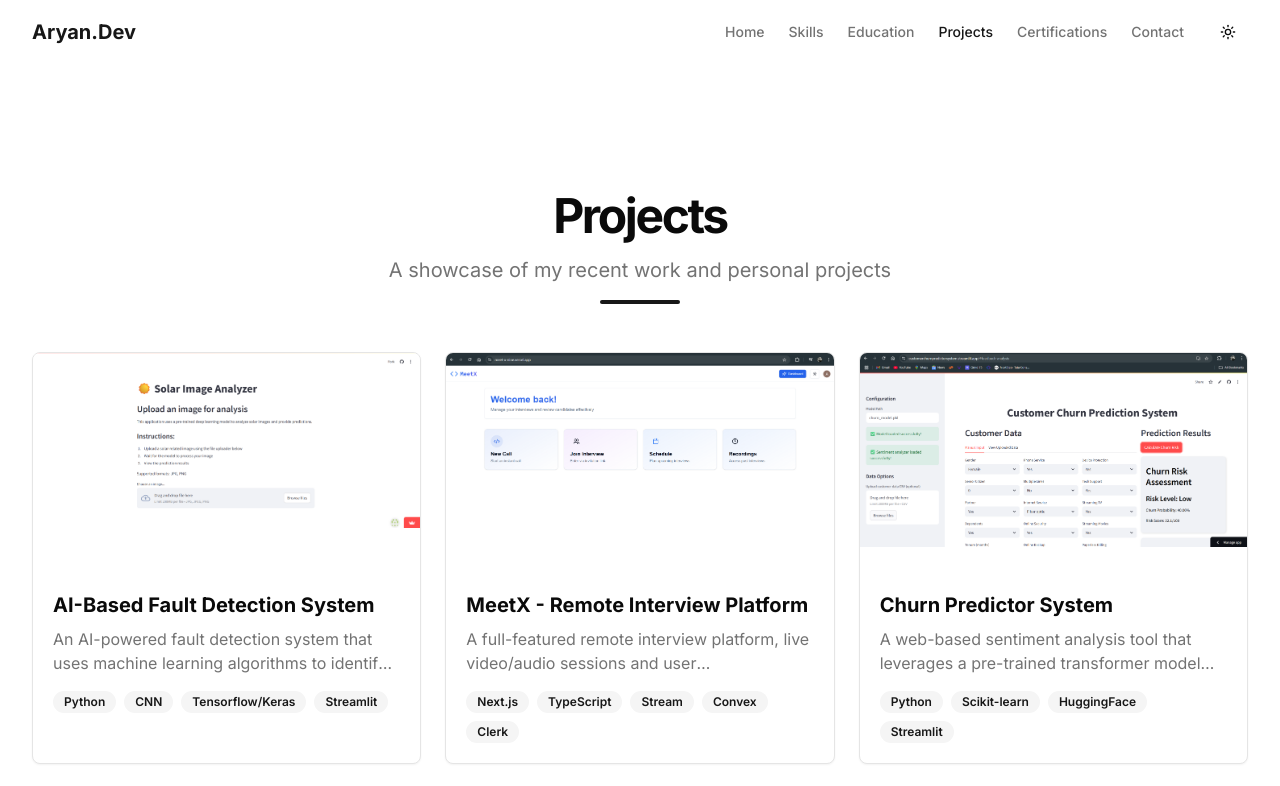
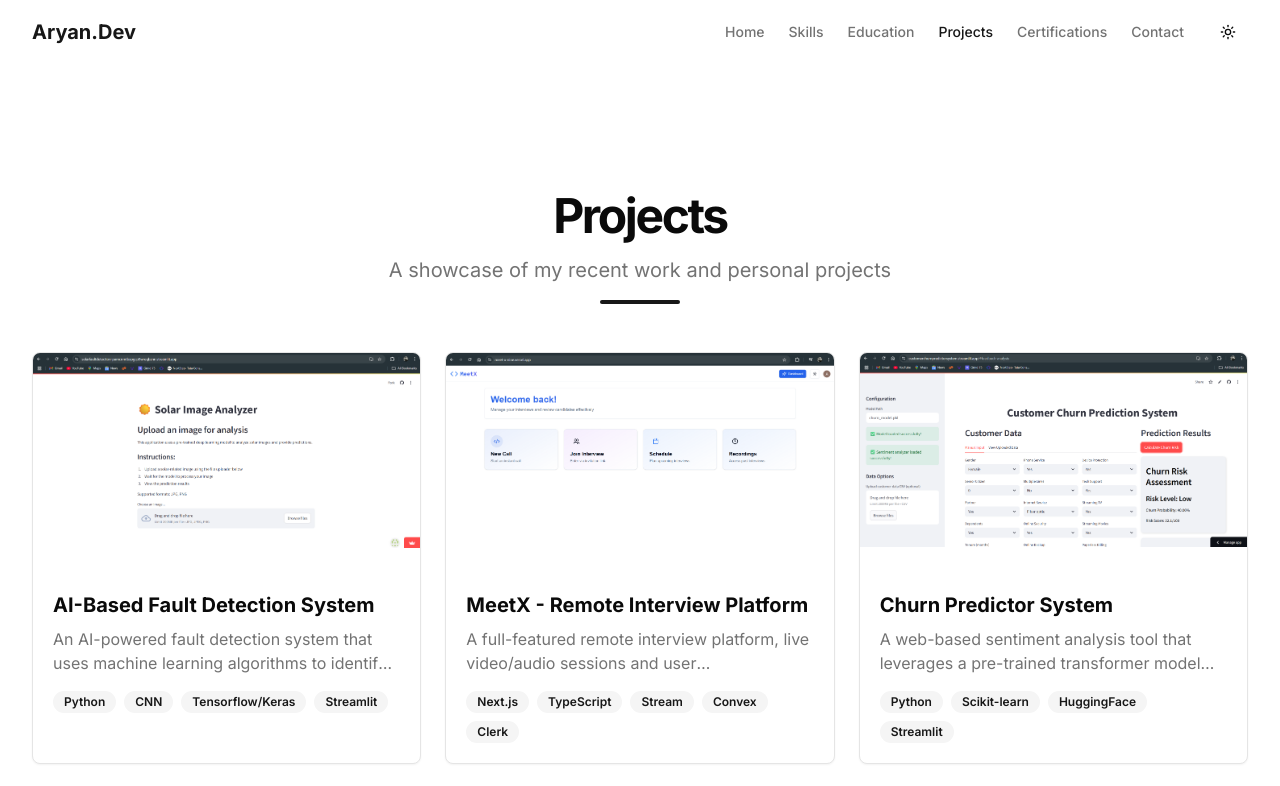
Before and after one commit to Megamind0407/MyPortfolio, a Next.js app: page /projects in a window 1280 px wide. Shown: the top 786 px of the page. Built offline with nearby package versions, Linux system fonts and the light colour scheme.

Commit message:
update project section & name

```diff
--- a/app/projects/page.tsx
+++ b/app/projects/page.tsx
@@ -8,7 +8,7 @@ export default function ProjectsPage() {
       title: "AI-Based Fault Detection System",
       description: "An AI-powered fault detection system that uses machine learning algorithms to identify and predict faults in industrial equipment",
       technologies: ["Python", "CNN", "Tensorflow/Keras","Streamlit"],
-      image: "/1.png?height=400&width=600&text=Interview+Platform",
+      image: "/2.png?height=400&width=600&text=Interview+Platform",
       link: "https://solarfaultdetection-pamcnmtbxpgcp9wreqbznn.streamlit.app/",
     },
     {
--- a/package.json
+++ b/package.json
@@ -1,5 +1,5 @@
 {
-  "name": "my-v0-project",
+  "name": "my-project",
   "version": "0.1.0",
   "private": true,
   "scripts": {
```
Also changed, not shown: public/1.png (deleted), public/2.png (added).
